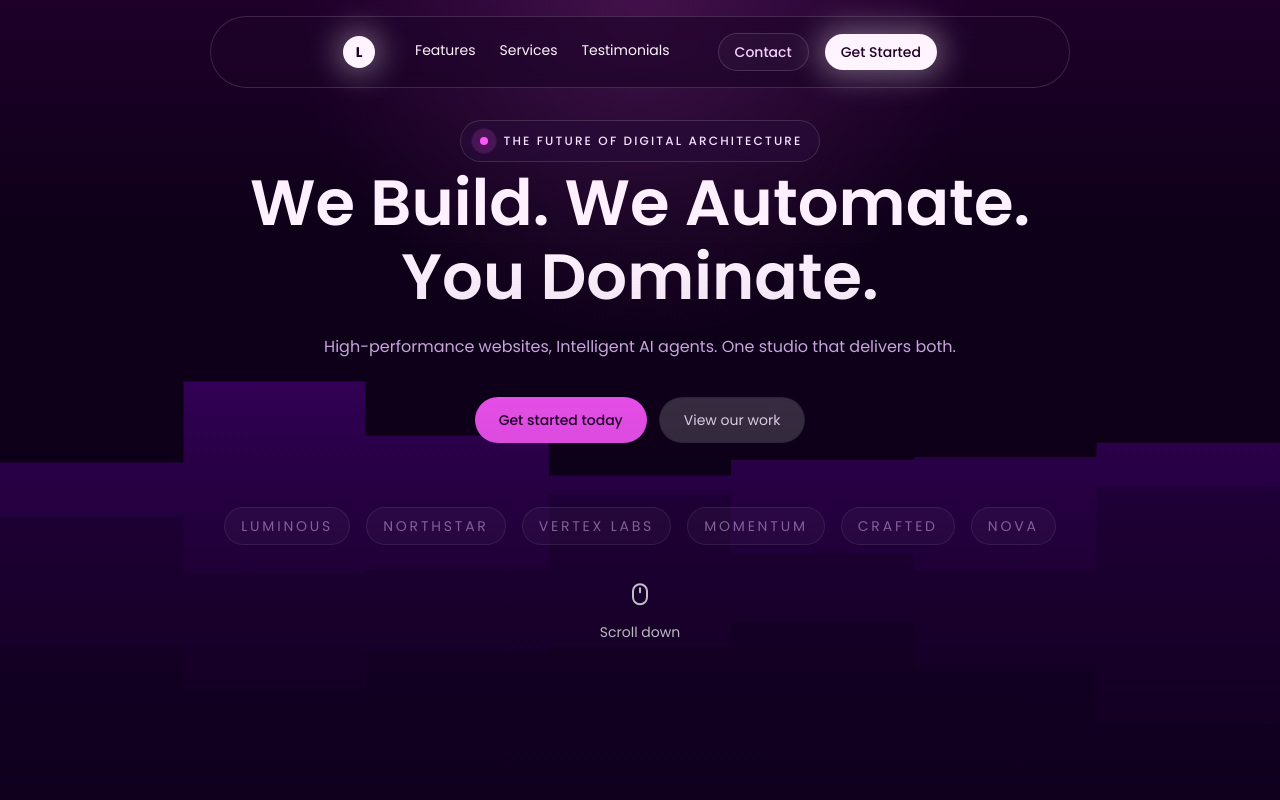
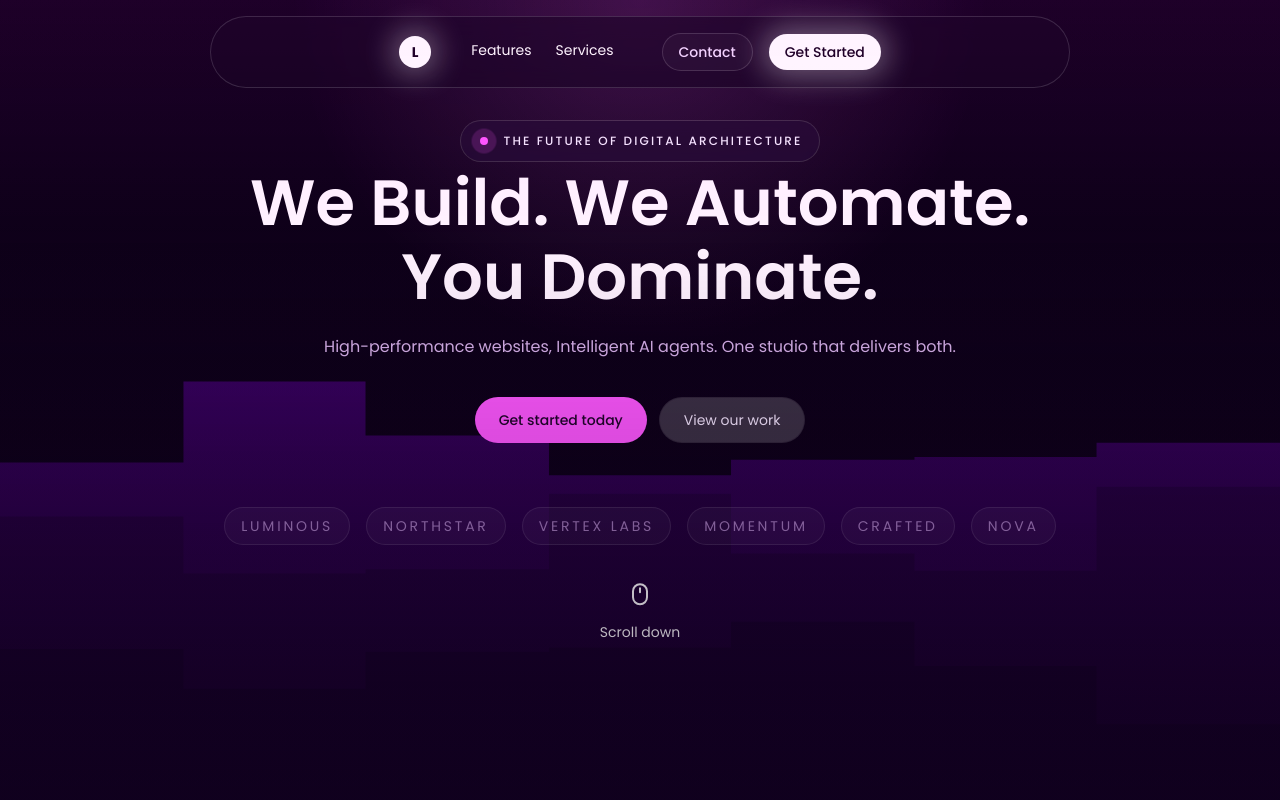
Before and after one commit to shamran86/Agency, a React (Vite) app: page / in a window 1280 px wide. Shown: the top 800 px of the page. Built offline with nearby package versions, Linux system fonts and the light colour scheme.

Commit message:
removed testimoniales

```diff
--- a/src/data/siteContent.js
+++ b/src/data/siteContent.js
@@ -1,7 +1,7 @@
 export const navigationItems = [
   { label: 'Features', href: '#features' },
   { label: 'Services', href: '#services' },
-  { label: 'Testimonials', href: '#testimonials' },
+  ,
 ]
 
 export const trustedBrands = [
```
